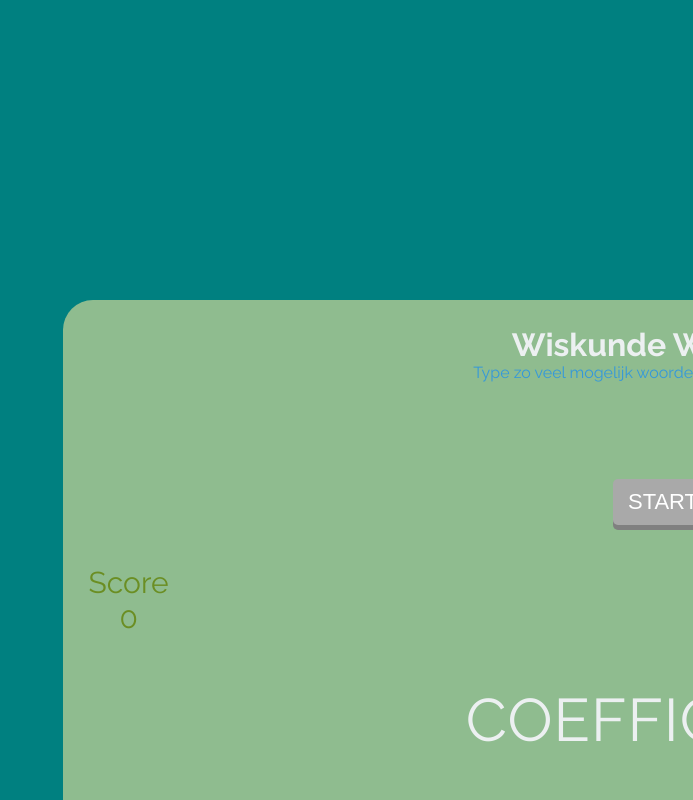
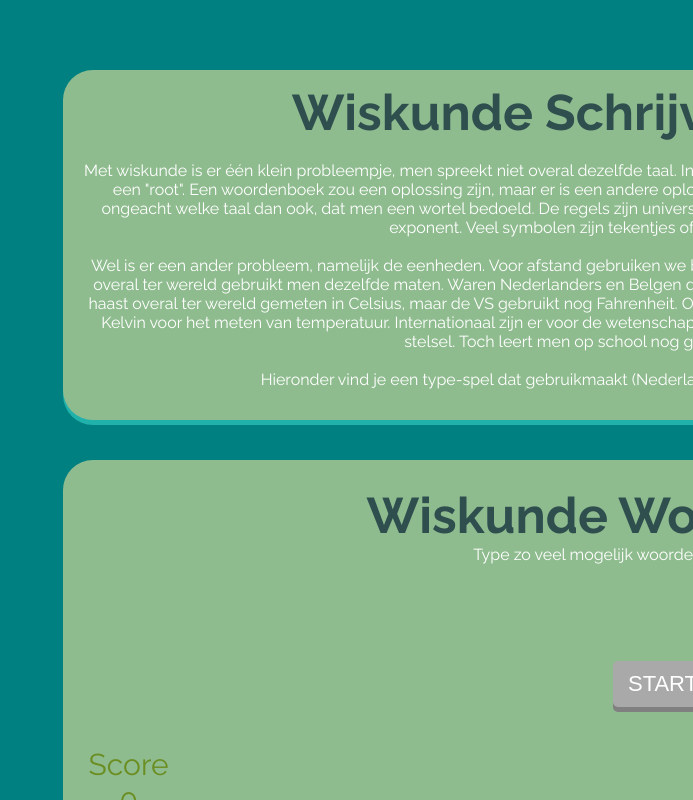
Before and after one commit to abigailao/wiskundeproject, a plain HTML site: page Type/type.html in a window 1280 px wide. Both pictures are taken after a click on the button "START". Shown: the top 800 px of the page, without its empty margins (587-1280 px from the left). Drawn offline with nearby package versions, Linux system fonts and the light colour scheme.

Commit message:
wiskunde type-spel

```diff
--- a/Type/type.css
+++ b/Type/type.css
@@ -5,15 +5,31 @@
     -webkit-box-sizing: border-box;
 }
 
+/*LETTERTYPE & ACHTERGROND KLEUR*/
 body {
     background-color: teal;
     font-family: 'Raleway', sans-serif;
 }
 
+/*OPMAAK WRAPPER/VAK 1*/
+.wrapper0 {
+    max-width: 1200px;
+    margin-left: 650px;
+    margin-top: 70px;
+    width: 100%;
+    text-align: center;
+    border-radius: 30px;
+    padding: 1%;
+    background-color: darkseagreen;
+    box-shadow: 0px 5px 0px 0px lightseagreen;
+    height: 350px;
+}
+
+/*OPMAAK WRAPPER/VAK 1*/
 .wrapper {
     max-width: 1200px;
     margin-left: 650px;
-    margin-top: 300px;
+    margin-top: 40px;
     width: 100%;
     text-align: center;
     border-radius: 30px;
@@ -24,12 +40,13 @@ body {
 }
 
 h1 {
-    color: #ecf0f1;
+    font-size: 50px;
+    color: darkslategray;
 }
 
 h1 + p {
     margin-bottom: 5%;
-    color: #3498db;
+    color: white;
 }
 
 .scoreWrap {float: left;}
@@ -42,7 +59,7 @@ h1 + p {
 }
 
 .bg {
-    background-color: #04AF71;
+    background-color: teal;
 }
 
 button {
--- a/Type/type.html
+++ b/Type/type.html
@@ -11,8 +11,31 @@
     <meta http-equiv="X-UA-Compatible" content="IE=edge">
     <link href='https://fonts.googleapis.com/css?family=Raleway:400,700' rel='stylesheet' type='text/css'>
 
+    <div class="wrapper0">
+        <h1>Wiskunde Schrijven Universeel</h1>
+        <p><br>
+            Met wiskunde is er één klein probleempje, men spreekt niet overal dezelfde taal. In het Nederlands wordt
+            gesproken over een wortel, maar in het Engels over een "root". Een woordenboek zou een oplossing zijn,
+            maar er is een andere oplossing gebruikt. Voor wortel wordt een √-teken gebruikt. Zou weet men,
+            ongeacht welke taal dan ook, dat men een wortel bedoeld. De regels zijn universeel en in elk land hetzelfde.
+            Dit geld ook voor plus, min, kwadraat of een exponent.
+            Veel symbolen zijn tekentjes of stammen uit het Griekse alfabet.
+            <br><br>
+            Wel is er een ander probleem, namelijk de eenheden.
+            Voor afstand gebruiken we bijvoorbeeld de eenheid meter en voor gewicht de eenheid kilogram.
+            Niet overal ter wereld gebruikt men dezelfde maten.
+            Waren Nederlanders en Belgen de centimeter gebruiken, gebruiken Britten de inch.
+            Temperaturen worden haast overal ter wereld gemeten in Celsius, maar de VS gebruikt nog Fahrenheit.
+            Om het nog ingewikkelder te maken gebruiken wetenschappers doorgaans Kelvin voor het meten van temperatuur.
+            Internationaal zijn er voor de wetenschap afspraken gemaakt over de belangrijkste eenheden.
+            Die staan in het SI-stelsel. Toch leert men op school nog gewoon de nationale eenheden.
+            <br><br>
+            Hieronder vind je een type-spel dat gebruikmaakt (Nederlandse) woorden die geassocieerd zijn de wiskunde.
+        </p>
+    </div>
+
     <div class="wrapper">
-        <h1>Wiskunde Woorden</h1>
+        <h1>Wiskunde Woorden Spel</h1>
         <p>Type zo veel mogelijk woorden binen 60 seconden!</p>
         <button>START</button>
         <div class="outerWrap">
--- a/Type/type.js
+++ b/Type/type.js
@@ -7,7 +7,7 @@ var points = 0;
 var spans;
 var typed;
 var seconds = 60;
-var spark = new Audio("http://k003.kiwi6.com/hotlink/qdpr7bioht/spark.mp3");
+// var spark = new Audio("http://k003.kiwi6.com/hotlink/qdpr7bioht/spark.mp3");
 
 function countdown() {
     points = 0;
@@ -30,9 +30,10 @@ function countdown() {
 
 function random() {
     words.innerHTML = "";
-    var random = Math.floor(Math.random() * (96 - 0 + 1)) + 0;
+    // var random = Math.floor(Math.random() * (96 - 0 + 1)) + 0;
+    var random = Math.floor(Math.random() * (100 + 1));
     var wordArray = list[random].split("");
-    for (var i = 0; i < wordArray.length; i++) { //building the words with spans around the letters
+    for (var i = 0; i < wordArray.length; i++) { //woorden bouwen met spans om de letters heen
         var span = document.createElement("span");
         span.classList.add("span");
         span.innerHTML = wordArray[i];
@@ -44,14 +45,14 @@ function random() {
 
 const list = ['ABELS','ABSCIS','AFBEELDING','AFGELEIDE','APOTHEMA','AS','ASSENSTELSEL','ASYMMETRIE','BIJECTIE',
     'BILINEAIR','BISSECTRICE','BREKINGSINDEX','COEFFICIENT','COLLINEAIR','COSECANS','COSINUS','COTANGENS','CURVE',
-    'DALPARABOOL','DELER','DIFFERENTIAAL','DIMENSIE','DOORSNEDE','DRIEHOEK','EENTERM','ELLIPSOIDE','EXPONENT','FACTOR',
-    'FILTER','FORMULE','FUNCTIE','GEMIDDELDE','GETAL','GRAAD','GRAAF','GROEP','HASSEDIAGRAM','HOEK','HOEKPUNT',
-    'HOMOMORFISME','HOOGTELIJN','HULPSTELLING','HYPOTENUSA','DEMPOTENTIE','INFIMUM','INJECTIE','INTEGRAAL','KEGEL',
-    'KEGELAS','KEGELVLAK','KOORDE','KROMME','KUBUS','KWADRAAT','LIJN','LIJNSTUK','LOG','LOGARITME','LOODLIJN','MACHT',
-    'MANTISSE','MATRIX','NEVENHOEK','NORMAAL','OPVOLGER','PARABOOL','POLYEDER','POLYNOOM','PRIEMGETAL','PRISMOIDE',
-    'PRONIKGETAL','QUOTIENT','RAAKLIJN','RADIX','RECHTE','REPETENT','RESTGETAL','RESULTANTE','RING','SECANS','SIN',
-    'SINUS','SNIJPUNT','STOCHAST','STRAAL','SUPREMUM','TANGENS','TENSOR','TROOP','VECTOR','VEELHOEK','VEELTERM',
-    'VERGELIJKING','VERZAMELING','WORTEL','ZIJDE'];
+    'DALPARABOOL','DELER','DIFFERENTIAAL','DIMENSIE','DOORSNEDE','DRIEHOEK','EENTERM','ELLIPSOIDE','EVENWIJDIG',
+    'EXPONENT','FACTOR','FILTER','FORMULE','FUNCTIE','GEMIDDELDE','GETAL','GRAAD','GRAAF','GROEP','HASSEDIAGRAM',
+    'HOEK','HOEKPUNT','HOMOMORFISME','HOOGTELIJN','HULPSTELLING','HYPOTENUSA','DEMPOTENTIE','INFIMUM','INJECTIE',
+    'INTEGRAAL','KEGEL','KEGELAS','KEGELVLAK','KOORDE','KROMME','KUBUS','KWADRAAT','LIJN','LIJNSTUK','LOG','LOGARITME',
+    'LOODLIJN','MACHT', 'MANTISSE','MATRIX','NEVENHOEK','NORMAAL','OPVOLGER','PARABOOL','POLYEDER','POLYNOOM',
+    'PRIEMGETAL','PRISMOIDE','PRONIKGETAL','QUOTIENT','RAAKLIJN','RADIX','RECHTE','REPETENT','RESTGETAL','RESULTANTE',
+    'RING','SECANS','SIN','SINUS','SNIJPUNT','STOCHAST','STRAAL','SUPREMUM','TANGENS','TELLER','TENSOR','TRANSLATIE',
+    'TROOP','VECTOR','VEELHOEK','VEELTERM','VERGELIJKING','VERZAMELING','WORTEL','ZIJDE','ZWAARTELIJN'];
 
 button.addEventListener("click", function(e){
     countdown();
@@ -65,7 +66,7 @@ function typing(e) {
     for (var i = 0; i < spans.length; i++) {
         if (spans[i].innerHTML === typed) { // if typed letter is the one from the word
             if (spans[i].classList.contains("bg")) { // if it already has class with the bacground color then check the next one
-                continue;
+                // continue;
             } else if (spans[i].classList.contains("bg") === false && spans[i-1] === undefined || spans[i-1].classList.contains("bg") !== false ) { // if it dont have class, if it is not first letter or if the letter before it dont have class (this is done to avoid marking the letters who are not in order for being checked, for example if you have two "A"s so to avoid marking both of them if the first one is at the index 0 and second at index 5 for example)
                 spans[i].classList.add("bg");
                 break;
@@ -78,13 +79,13 @@ function typing(e) {
             checker++;
         }
         if (checker === spans.length) { // if so, animate the words with animate.css class
-            spark.pause();
-            spark.currentTime = 0;
-            spark.play();
+            // spark.pause();
+            // spark.currentTime = 0;
+            // spark.play();
             words.classList.add("animated");
             words.classList.add("fadeOut");
-            points++; // increment the points
-            scoreDiv.innerHTML = points; //add points to the points div
+            points++; //verhoogt de punten
+            scoreDiv.innerHTML = points; //voegt punten aan de punten div toe
             document.removeEventListener("keydown", typing, false);
             setTimeout(function(){
                 words.className = "words"; // restart the classes
```
